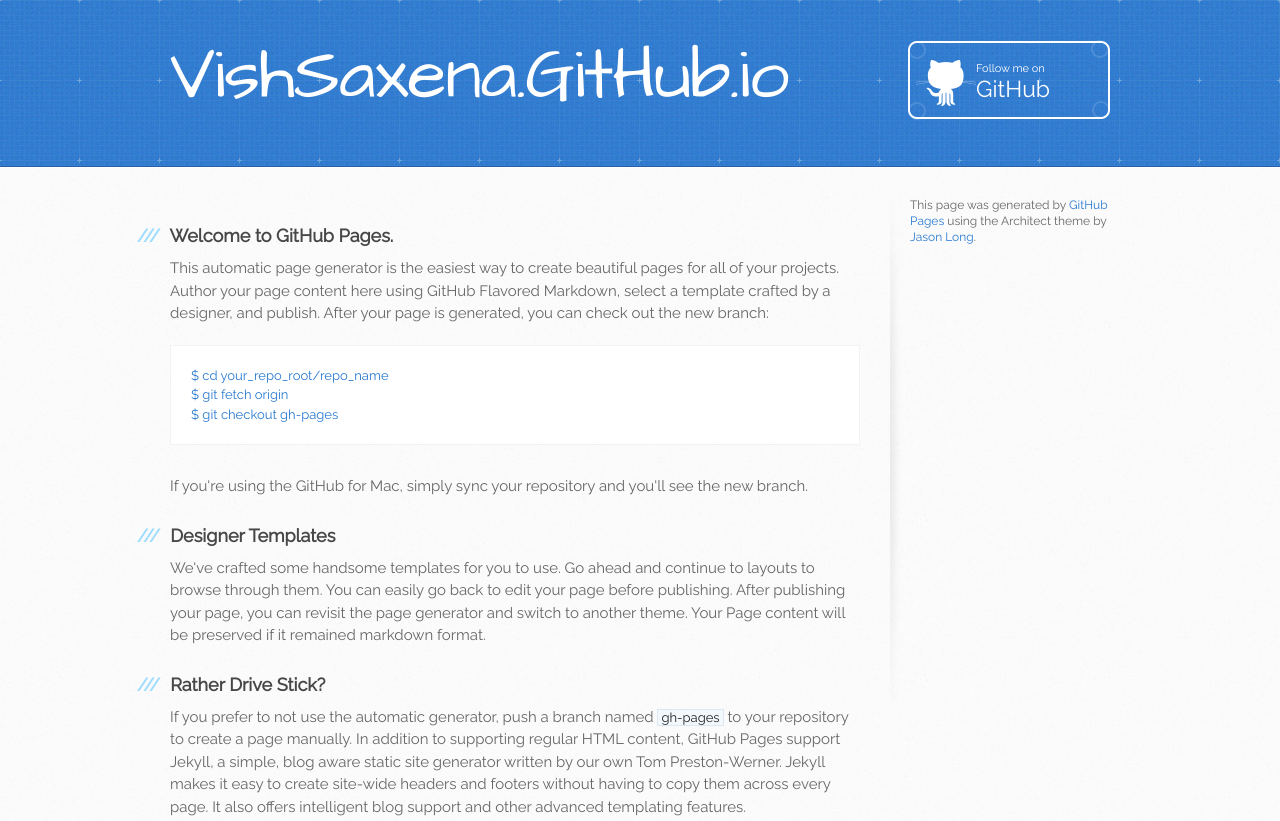
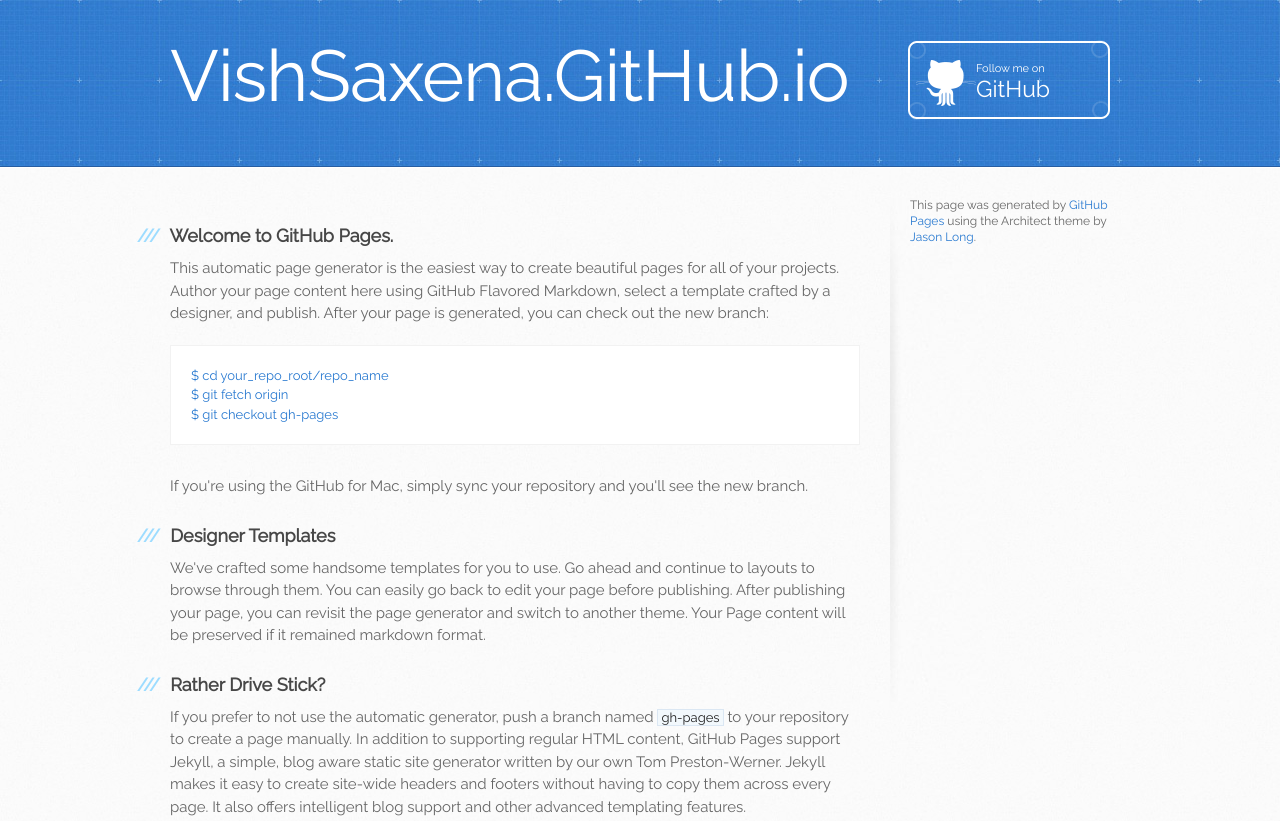
Before and after one commit to VishSaxena/vishsaxena.github.io, a plain HTML site: page index.html in a window 1280 px wide. Shown: the top 821 px of the page. Drawn offline with Linux system fonts and the light colour scheme.

Commit message:
Update stylesheet.css

```diff
--- a/stylesheets/stylesheet.css
+++ b/stylesheets/stylesheet.css
@@ -450,7 +450,7 @@ a:hover {
 header {
   padding-top: 40px;
   padding-bottom: 40px;
-  font-family: 'Architects Daughter', 'Helvetica Neue', Helvetica, Arial, serif;
+  font-family: 'Raleway','Architects Daughter', 'Helvetica Neue', Helvetica, Arial, serif;
   background: #2e7bcf url(../images/header-bg.jpg) 0 0 repeat-x;
   border-bottom: solid 1px #275da1;
 }
```
